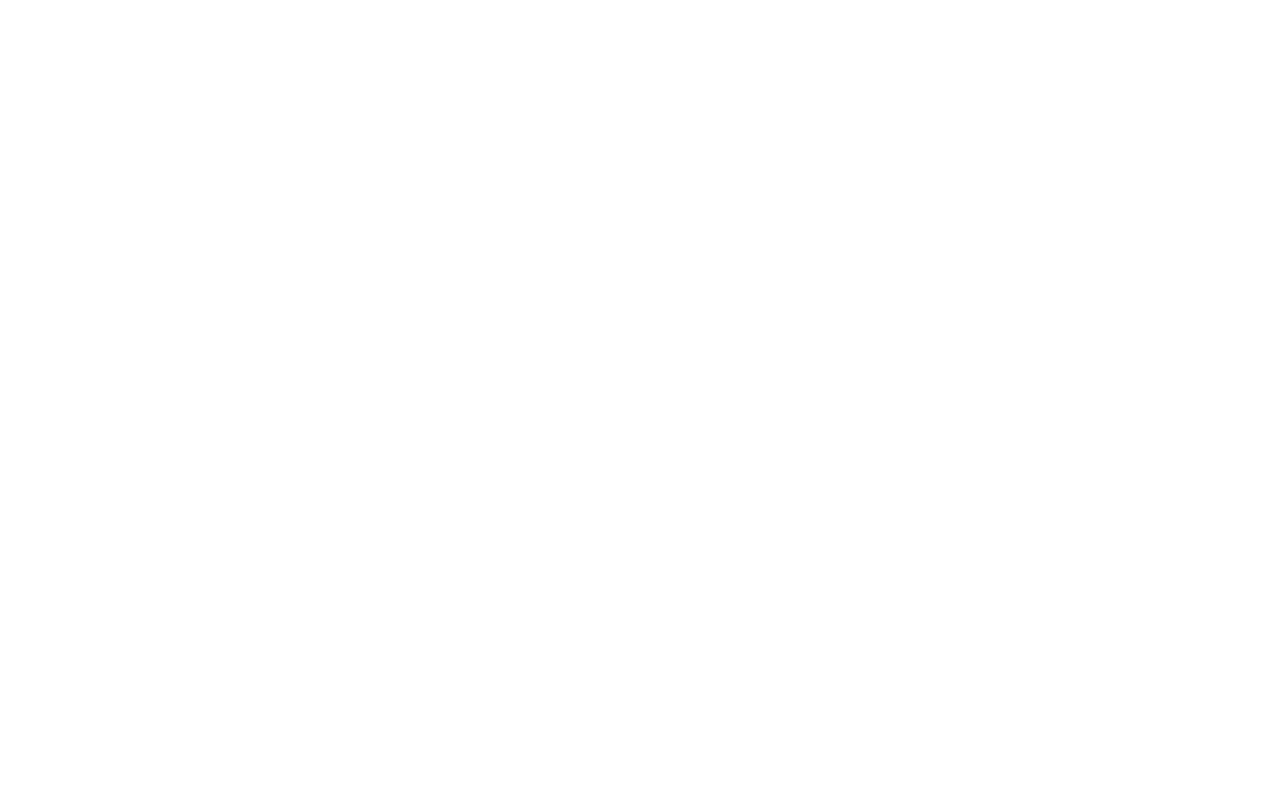
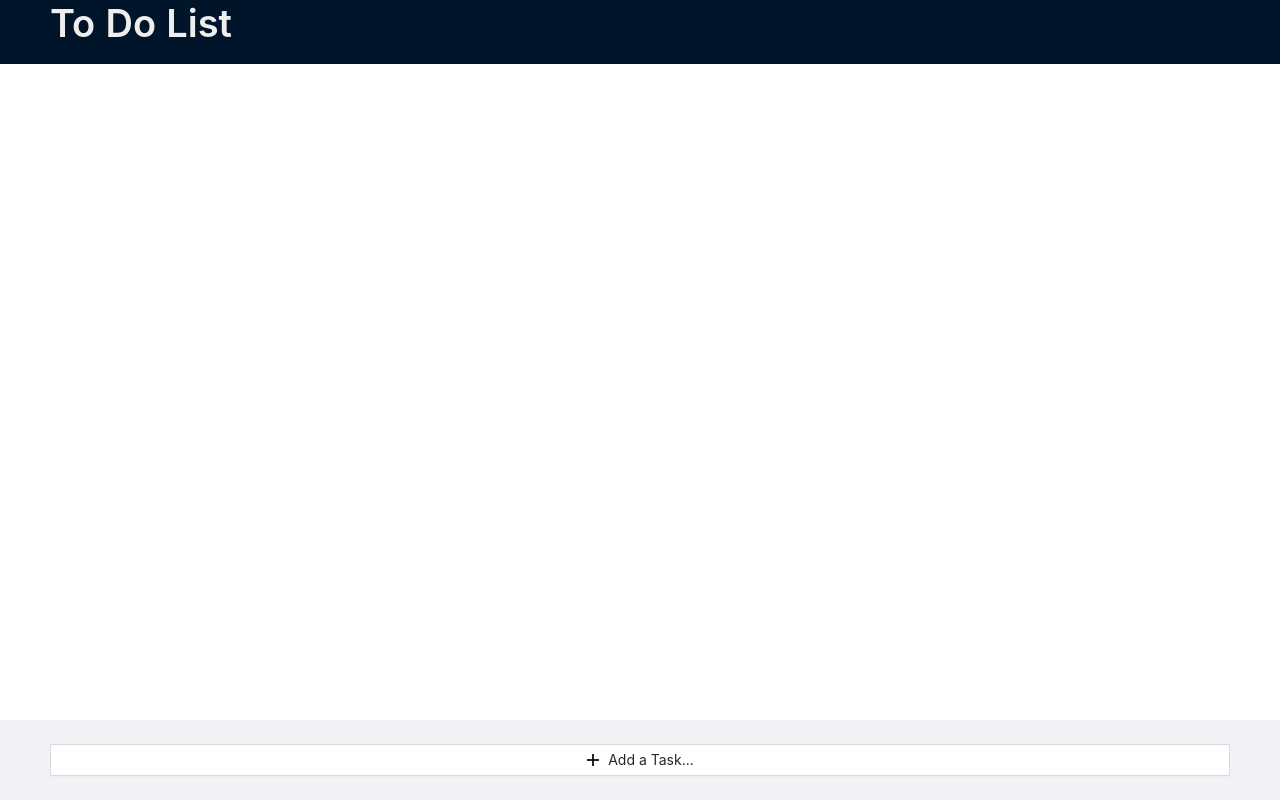
Before and after one commit to ifmoon/todo-front-react, a React (Create React App) app: page / in a window 1280 px wide. Built offline with nearby package versions, Linux system fonts and the light colour scheme.

Commit message:
implement TaskAddModal

```diff
--- a/src/App.tsx
+++ b/src/App.tsx
@@ -1,7 +1,38 @@
+import { Layout, Typography } from 'antd';
 import React from 'react';
 
-const App: React.FC = () => {
-  return <div />;
+import TaskAddContainer from './containers/TaskAddContainer';
+
+const { Title } = Typography;
+const { Header, Footer, Content } = Layout;
+const App = () => {
+  return (
+    <Layout style={{ backgroundColor: '#fff' }}>
+      <Header
+        style={{
+          position: 'fixed',
+          zIndex: 1,
+          width: '100%',
+        }}
+      >
+        <Title level={1} style={{ color: '#eee' }}>
+          To Do List
+        </Title>
+      </Header>
+      <Content style={{ margin: '64px 0px 80px 0px' }} />
+      <Footer
+        style={{
+          position: 'fixed',
+          zIndex: 1,
+          width: '100%',
+          left: 0,
+          bottom: 0,
+        }}
+      >
+        <TaskAddContainer />
+      </Footer>
+    </Layout>
+  );
 };
 
 export default App;
--- a/src/components/TaskAddButton.tsx
+++ b/src/components/TaskAddButton.tsx
@@ -2,9 +2,9 @@
 import { Button } from 'antd';
 import React from 'react';
 
-const TaskAddButton: React.FC = () => {
+const TaskAddButton = ({ onClick }: { onClick: () => void }) => {
   return (
-    <Button block>
+    <Button block onClick={onClick}>
       <PlusOutlined />
       Add a Task...
     </Button>
--- /dev/null
+++ b/src/components/TaskAddModal.tsx
@@ -0,0 +1,27 @@
+import { Modal } from 'antd';
+import React from 'react';
+
+import TaskInput from './TaskInput';
+
+const TaskAddModal = ({
+  active,
+  handleOk,
+  handleClose,
+}: {
+  active: boolean;
+  handleOk: () => void;
+  handleClose: () => void;
+}) => {
+  return (
+    <Modal
+      title="할 일 추가"
+      visible={active}
+      onOk={handleOk}
+      onCancel={handleClose}
+    >
+      <TaskInput />
+    </Modal>
+  );
+};
+
+export default TaskAddModal;
--- /dev/null
+++ b/src/components/TaskInput.tsx
@@ -0,0 +1,8 @@
+import { Input } from 'antd';
+import React from 'react';
+
+const TaskInput = () => {
+  return <Input />;
+};
+
+export default TaskInput;
--- /dev/null
+++ b/src/containers/TaskAddContainer.tsx
@@ -0,0 +1,33 @@
+import React, { useState } from 'react';
+
+import TaskAddButton from '@/components/TaskAddButton';
+import TaskAddModal from '@/components/TaskAddModal';
+
+const TaskAddContainer = () => {
+  const [active, setActive] = useState(false);
+
+  const turnOnModal = () => {
+    setActive(true);
+  };
+
+  const handleOk = () => {
+    setActive(false);
+  };
+
+  const handleClose = () => {
+    setActive(false);
+  };
+
+  return (
+    <>
+      <TaskAddButton onClick={turnOnModal} />
+      <TaskAddModal
+        active={active}
+        handleOk={handleOk}
+        handleClose={handleClose}
+      />
+    </>
+  );
+};
+
+export default TaskAddContainer;
```
Also changed, not shown: src/components/Task.tsx (+8 -10 lines), 2 other files (tests, documents, lock files or other folders).
